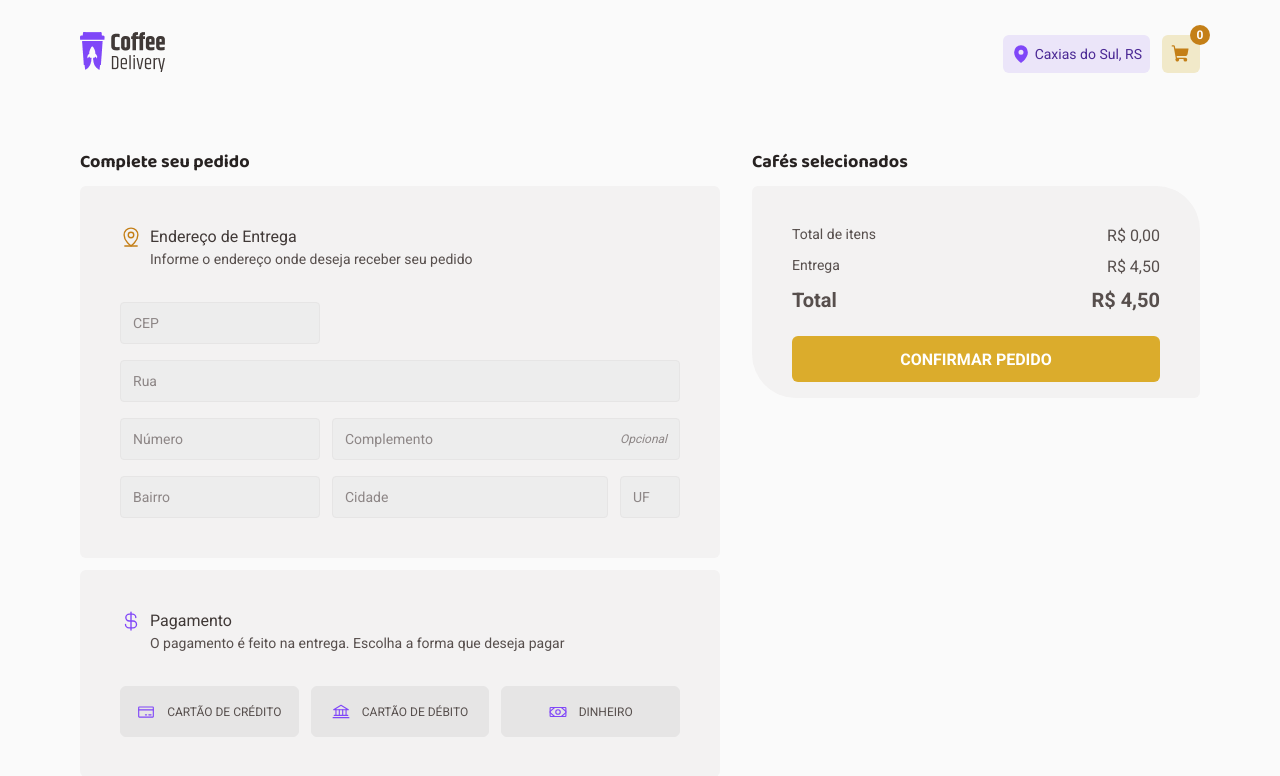
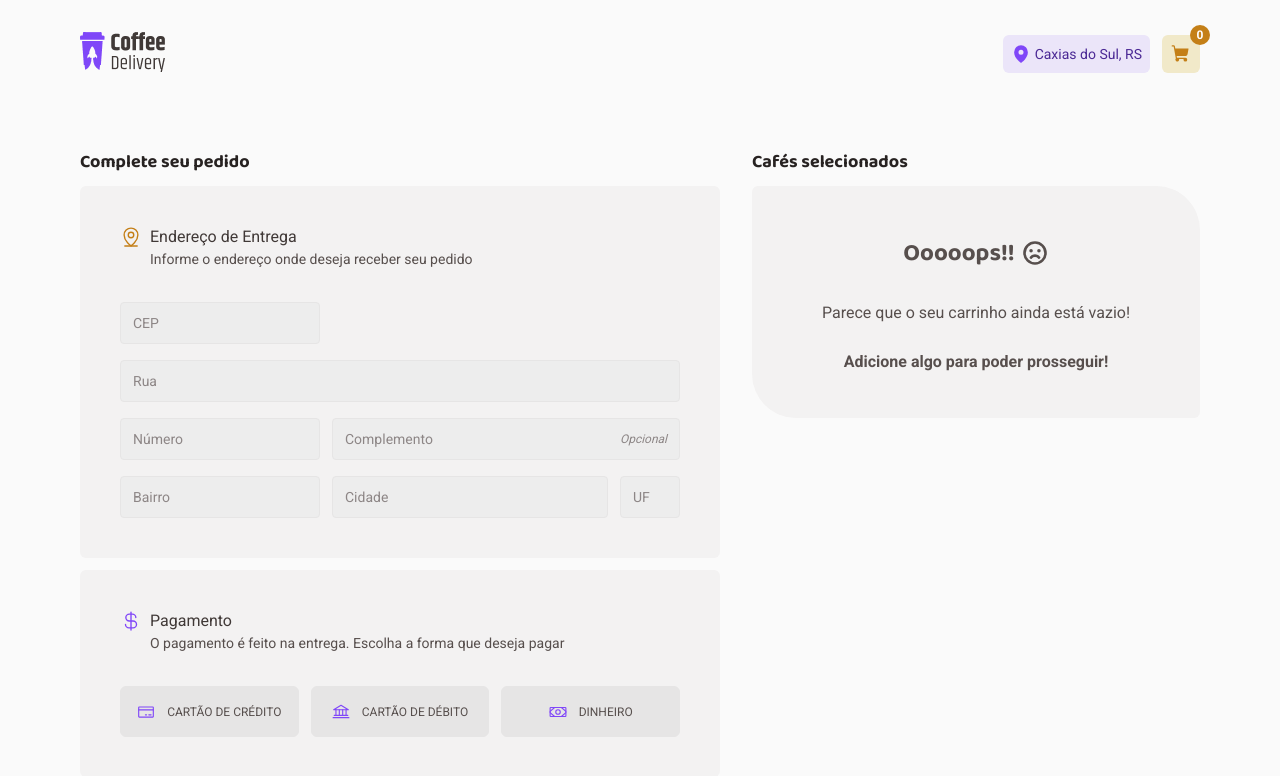
Before and after one commit to andreviapiana/CoffeeDelivery, a React (Vite) app: page /checkout in a window 1280 px wide. Shown: the top 776 px of the page. Built offline with nearby package versions, Linux system fonts and the light colour scheme.

Commit message:
✨feat: Filtragem p/ aviso de carrinho vazio

```diff
--- a/src/pages/Checkout/components/OrderCard/index.tsx
+++ b/src/pages/Checkout/components/OrderCard/index.tsx
@@ -1,3 +1,4 @@
+import { SmileySad } from 'phosphor-react'
 import { useContext } from 'react'
 import { CartContext } from '../../../../contexts/CartContext'
 import { ProductCard } from '../ProductCard'
@@ -31,6 +32,19 @@ export function OrderCard() {
       <CardTitle>
         <p>Cafés selecionados</p>
       </CardTitle>
+
+      {cart.length === 0 ? (
+        <CardContainer>
+          <div className="errorWrapper">
+            <h2>
+              Ooooops!!
+              <SmileySad size={28} weight="bold" />
+            </h2>
+            <span>Parece que o seu carrinho ainda está vazio!</span>
+            <h4>Adicione algo para poder prosseguir!</h4>
+          </div>
+        </CardContainer>
+      ) : (
         <CardContainer>
           <div className="productWrapper">
             {cart.map((item) => {
@@ -56,6 +70,7 @@ export function OrderCard() {
             <ConfirmButton type="submit">CONFIRMAR PEDIDO</ConfirmButton>
           </TotalContainer>
         </CardContainer>
+      )}
     </OrderContainer>
   )
 }
--- a/src/pages/Checkout/components/OrderCard/styles.ts
+++ b/src/pages/Checkout/components/OrderCard/styles.ts
@@ -28,6 +28,23 @@ export const CardContainer = styled.div`
     max-height: 25.8rem;
     overflow: auto;
     overflow: overlay;
+  }
+
+  .errorWrapper {
+    display: flex;
+    flex-direction: column;
+    justify-content: center;
+    align-items: center;
+
+    height: 20rem;
+    gap: 3rem;
+
+    h2 {
+      font-family: 'Baloo 2', cursive;
+      display: flex;
+      align-items: center;
+      gap: 0.6rem;
+    }
   }
 `
 
```
Lines whose indentation alone changed are shown as unchanged.
